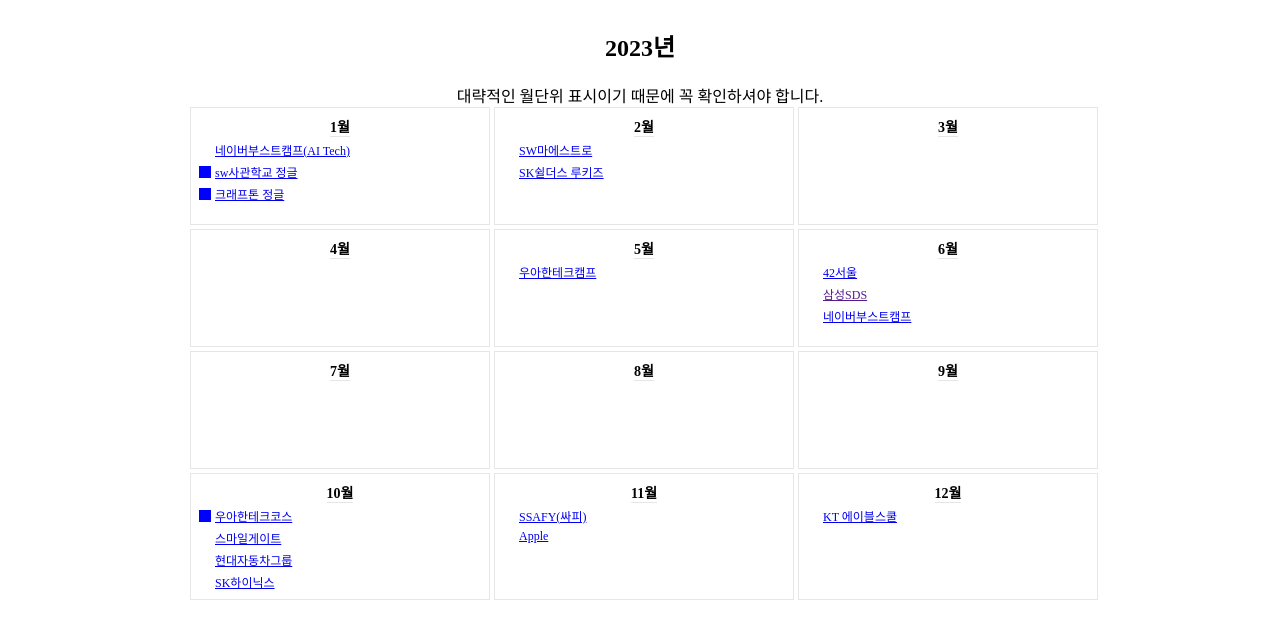
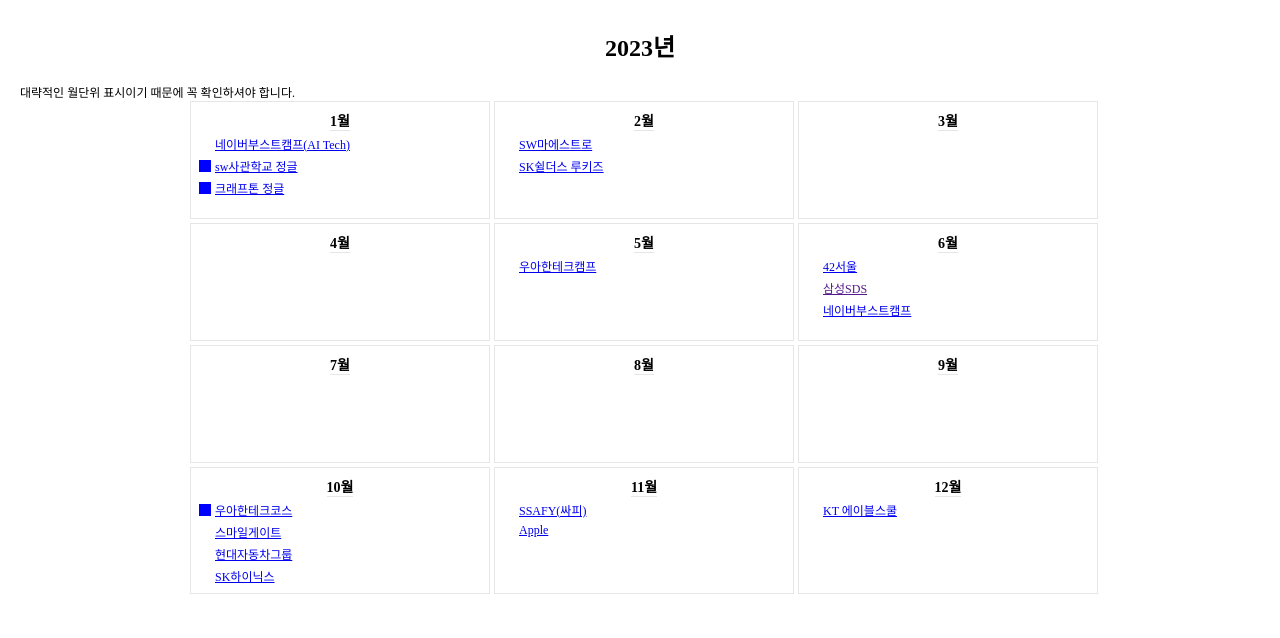
Before and after one commit to yeon-kk/sw-calendar, a React (Create React App) app: page / in a window 1280 px wide. Shown: the top 638 px of the page. Built offline with nearby package versions, Linux system fonts and the light colour scheme.

Commit message:
Style: 주의사항 css 추가

```diff
--- a/src/pages/calendar/Calendar.module.css
+++ b/src/pages/calendar/Calendar.module.css
@@ -43,3 +43,9 @@
 .blue{
     background-color: blue;
 }
+.explain{
+    width: 100%;
+    padding-left: 24px;
+    text-align: left;
+    font-size: 12px;
+}
```
